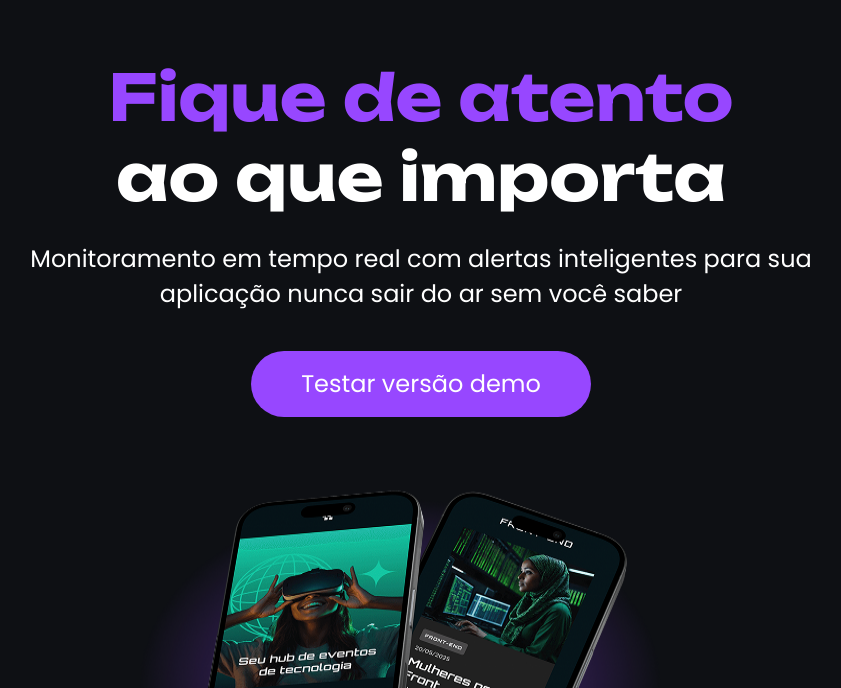
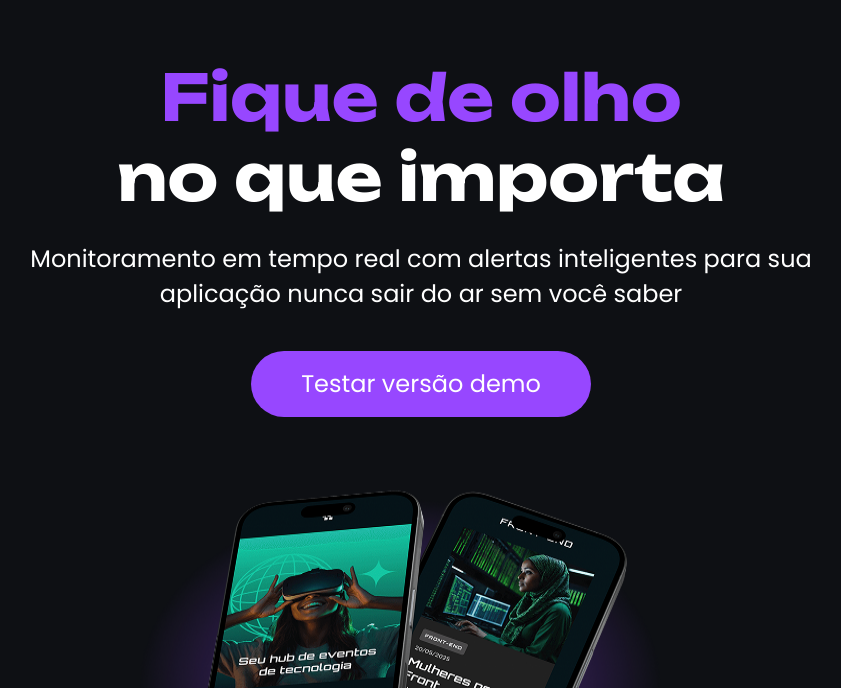
Before and after one commit to Brenobk7/Tecboard, a plain HTML site: page index.html in a window 1280 px wide. Shown: the part 112-800 px from the top of the page, without its empty margins (219-1060 px from the left). Drawn offline with Linux system fonts and the light colour scheme.

Commit message:
Desfaz a alteração de titulo da página

```diff
--- a/index.html
+++ b/index.html
@@ -19,8 +19,8 @@
     <main>
       <section>
         <h1>
-          <span>Fique de atento</span>
-          <br />ao que importa
+          <span>Fique de olho</span>
+          <br />no que importa
         </h1>
         <p>
           Monitoramento em tempo real com alertas inteligentes para sua
```
